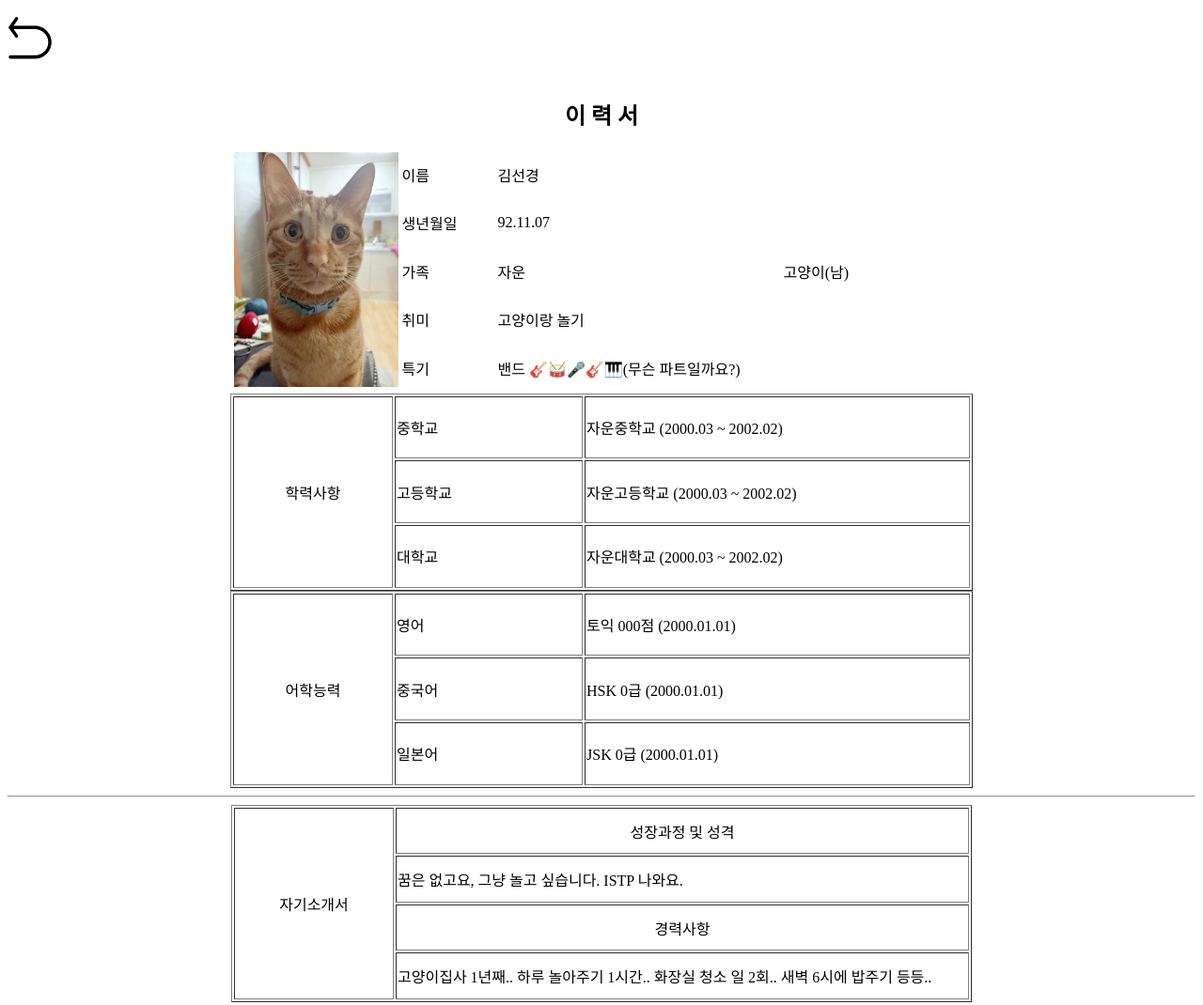
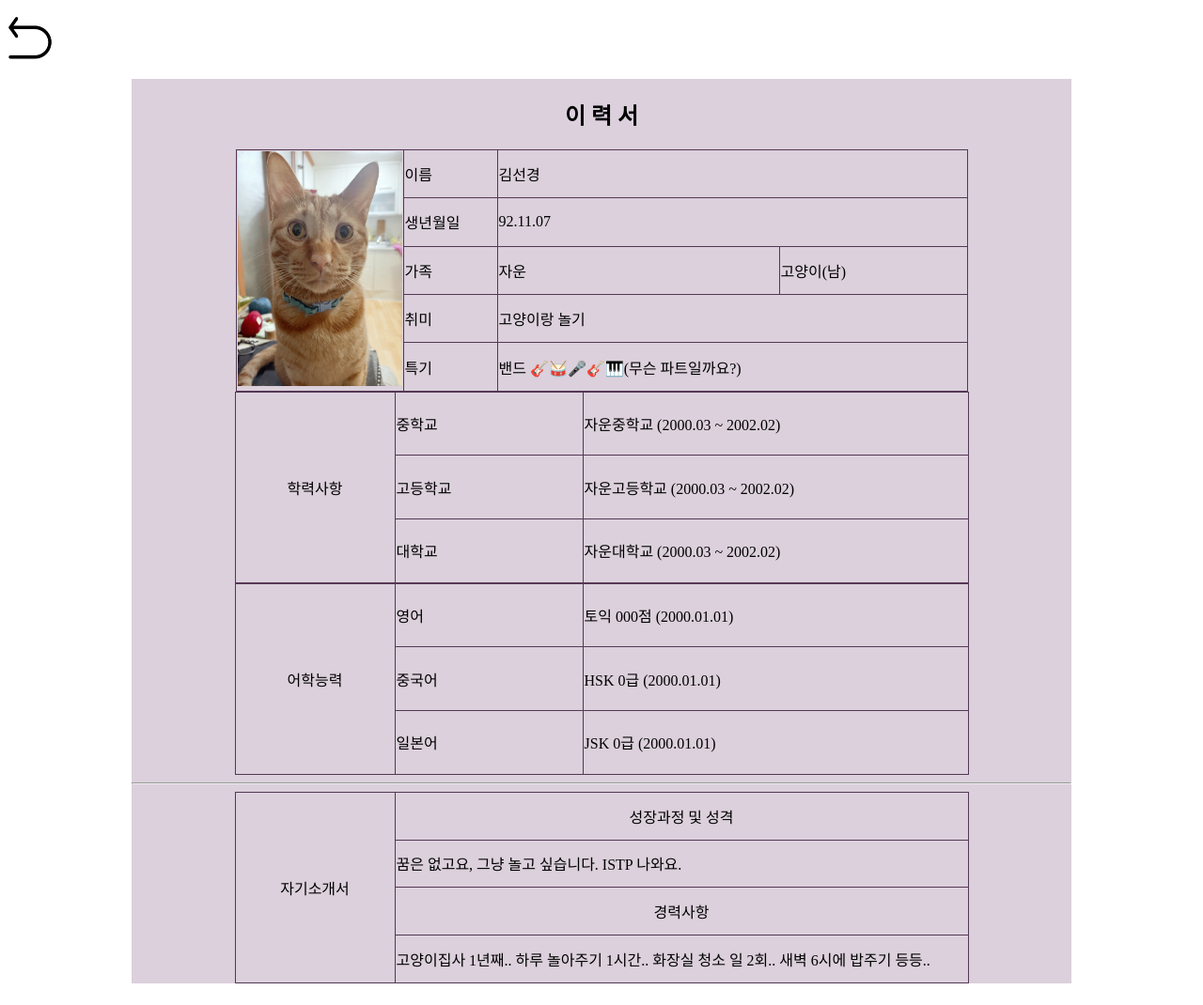
Before and after one commit to smallstar23/myhome, a plain HTML site: page pages/resume.html in a window 1280 px wide. Shown: the whole page at 94% size. Drawn offline with Linux system fonts and the light colour scheme; the site is published under a folder, as on GitHub Pages, so addresses that start at the root find nothing.

Commit message:
경로수정,,지겹다,,

```diff
--- a/pages/resume.html
+++ b/pages/resume.html
@@ -5,7 +5,7 @@
     <meta http-equiv="X-UA-Compatible" content="IE=edge">
     <meta name="viewport" content="width=device-width, initial-scale=1.0">
     <title>Document</title>
-    <link rel="stylesheet" href="/css/resume_style.css">
+    <link rel="stylesheet" href="../css/resume_style.css">
 <style>
 
 @import url('https://fonts.googleapis.com/css2?family=Noto+Serif+KR:wght@400;700&display=swap');
```
